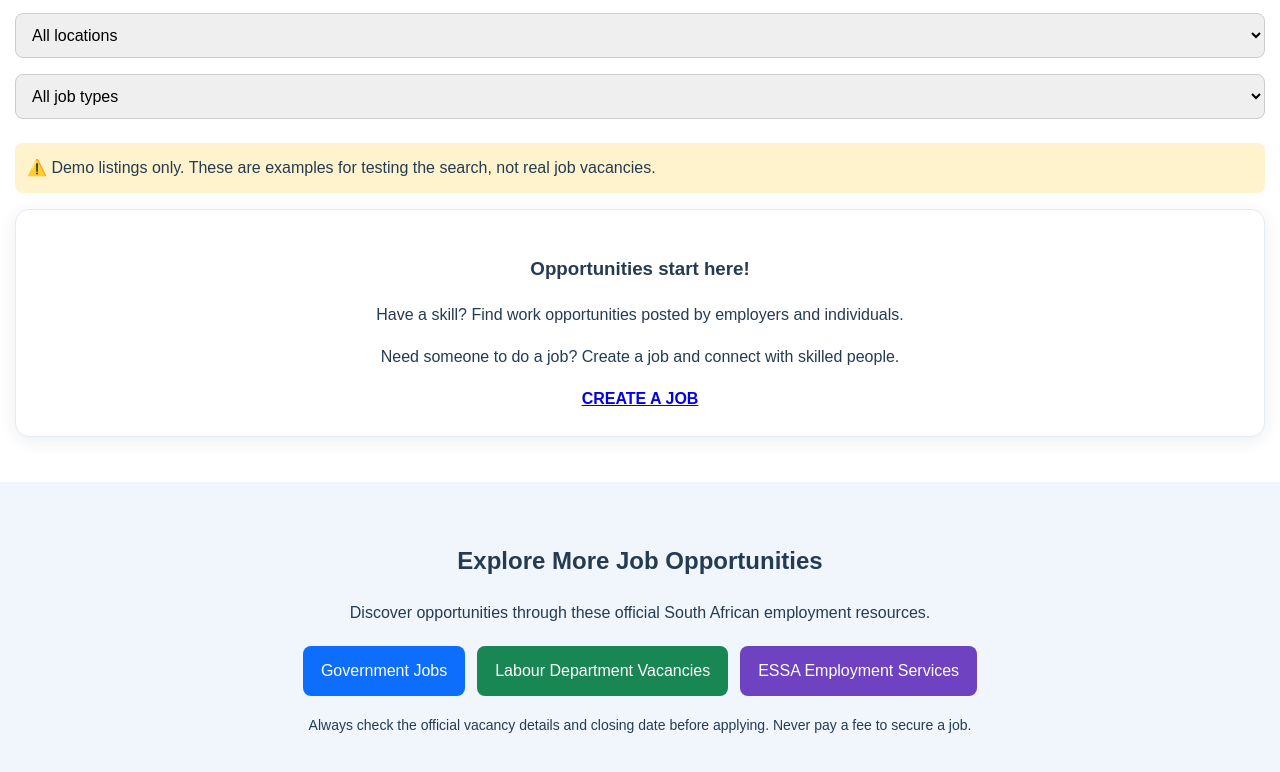
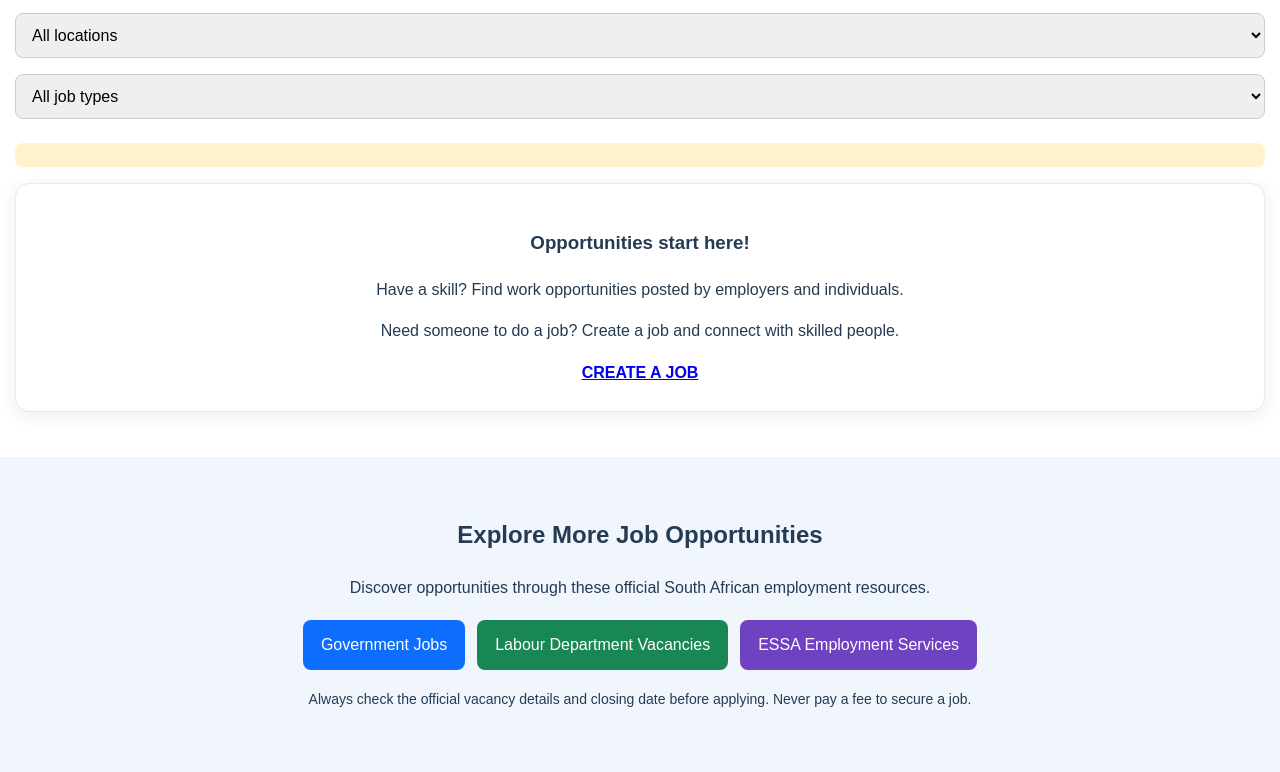
Before and after one commit to Sbongz/Skill2Job-SA, a plain HTML site: page index.html in a window 1280 px wide. Shown: the part 3235-4007 px from the top of the page. Drawn offline with Linux system fonts and the light colour scheme.

Commit message:
Update index.html
Removed demo listings warning message from the page.

```diff
--- a/index.html
+++ b/index.html
@@ -489,8 +489,6 @@ style="display:inline-block;padding:12px 20px;background:#0b6bcb;color:white;tex
   </select>
 
   <p style="background:#fff3cd;padding:12px;border-radius:8px;">
-    ⚠️ Demo listings only. These are examples for testing the search, not real job vacancies.
-  </p>
 
   <div id="jobResults">
 
```
